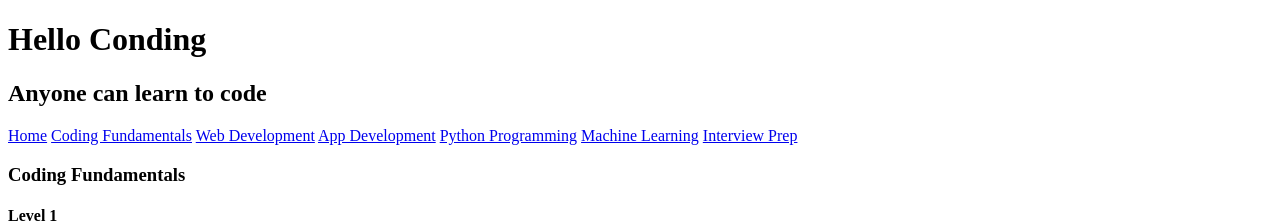
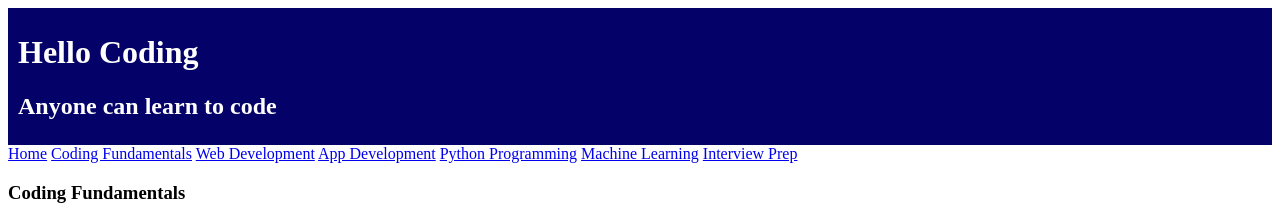
Before and after one commit to kirbymark/learn-devall, a plain HTML site: page C1/index.html in a window 1280 px wide. Shown: the top 222 px of the page. Drawn offline with Linux system fonts and the light colour scheme.

Commit message:
add styles

```diff
--- a/C1/index.html
+++ b/C1/index.html
@@ -9,7 +9,7 @@
 
   <body>
     <header id="myheader">
-      <h1>Hello Conding</h1>
+      <h1>Hello Coding</h1>
       <h2>Anyone can learn to code</h2>
     </header>
 
--- a/C1/style.css
+++ b/C1/style.css
@@ -0,0 +1,5 @@
+header {
+    color: #fff;
+    padding: 5px 0px 5px 10px;
+    background: #040268;
+}
```
